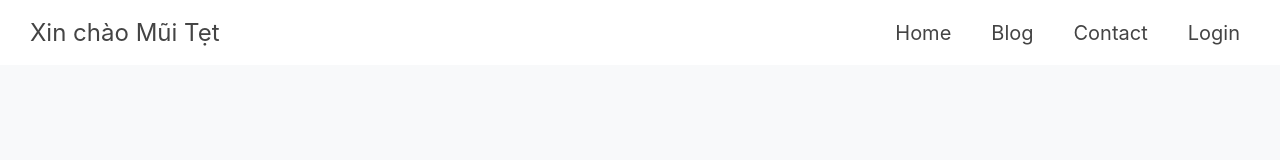
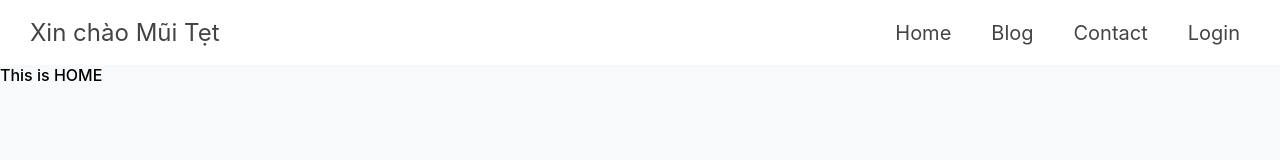
Before and after one commit to nh-g/parenting-blog, a React (Create React App) app: page / in a window 1280 px wide. Shown: the top 160 px of the page. Built offline with nearby package versions, Linux system fonts and the light colour scheme.

Commit message:
created page Home and render onto App using Route

```diff
--- a/src/App.jsx
+++ b/src/App.jsx
@@ -1,12 +1,18 @@
-import {BrowserRouter as Router, Switch, Route, Redirect} from 'react-router-dom';
+import {BrowserRouter as Router, Switch, Route} from 'react-router-dom';
 
 import Navigation from './components/Navigation';
+import Home from './pages/Home'
+
 import './styles/base/style.scss';
 function App() {
   return (
     <Router>
       <div className="App">
         <Navigation />
+        <Switch>
+          <Route exact path='/' component={Home}/>
+          <Route component ={() => 404}/>
+        </Switch>
       </div>
     </Router>
   );
--- /dev/null
+++ b/src/pages/Home.jsx
@@ -0,0 +1,5 @@
+export default function Home(){
+    return(
+        <div>This is HOME</div>
+    )
+}
```
